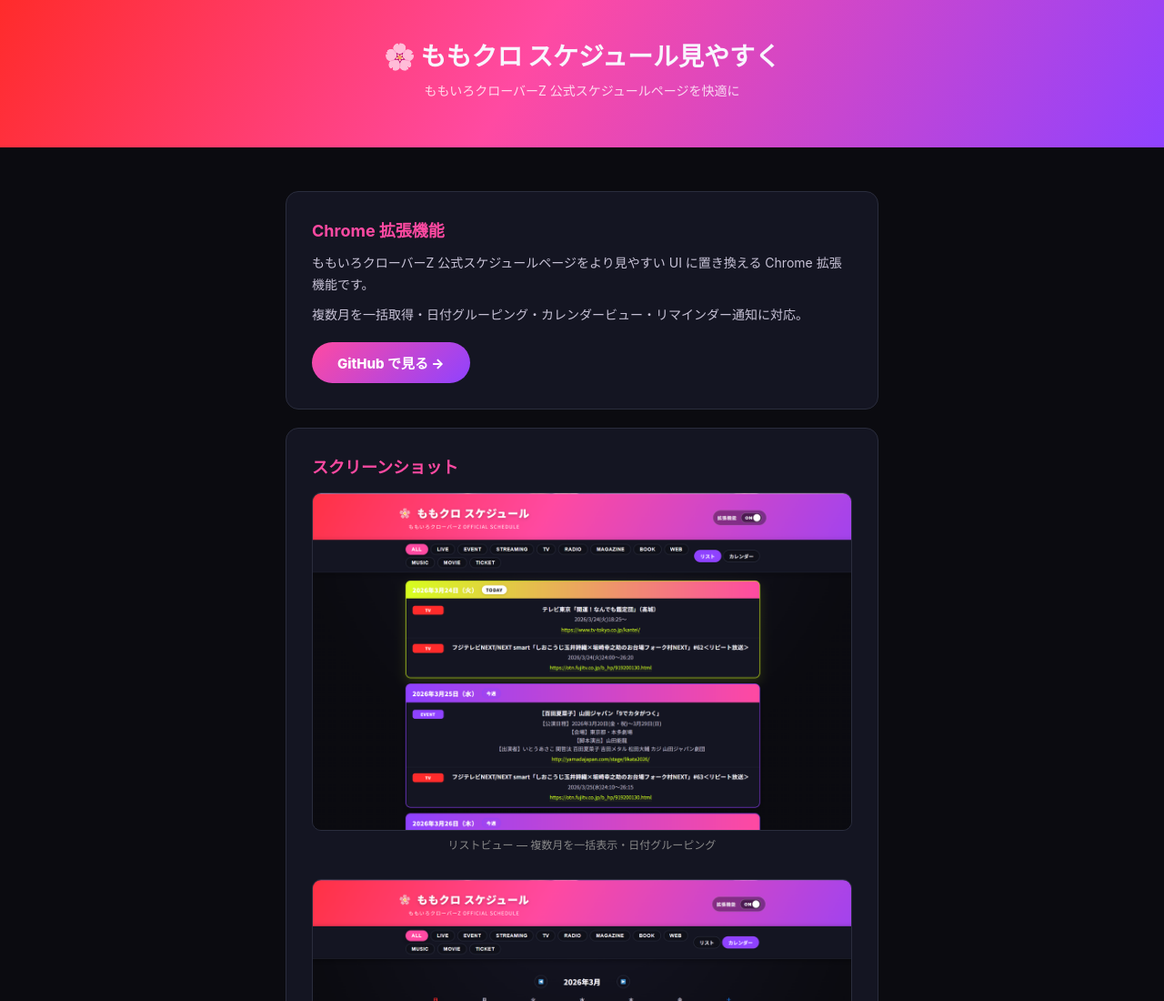
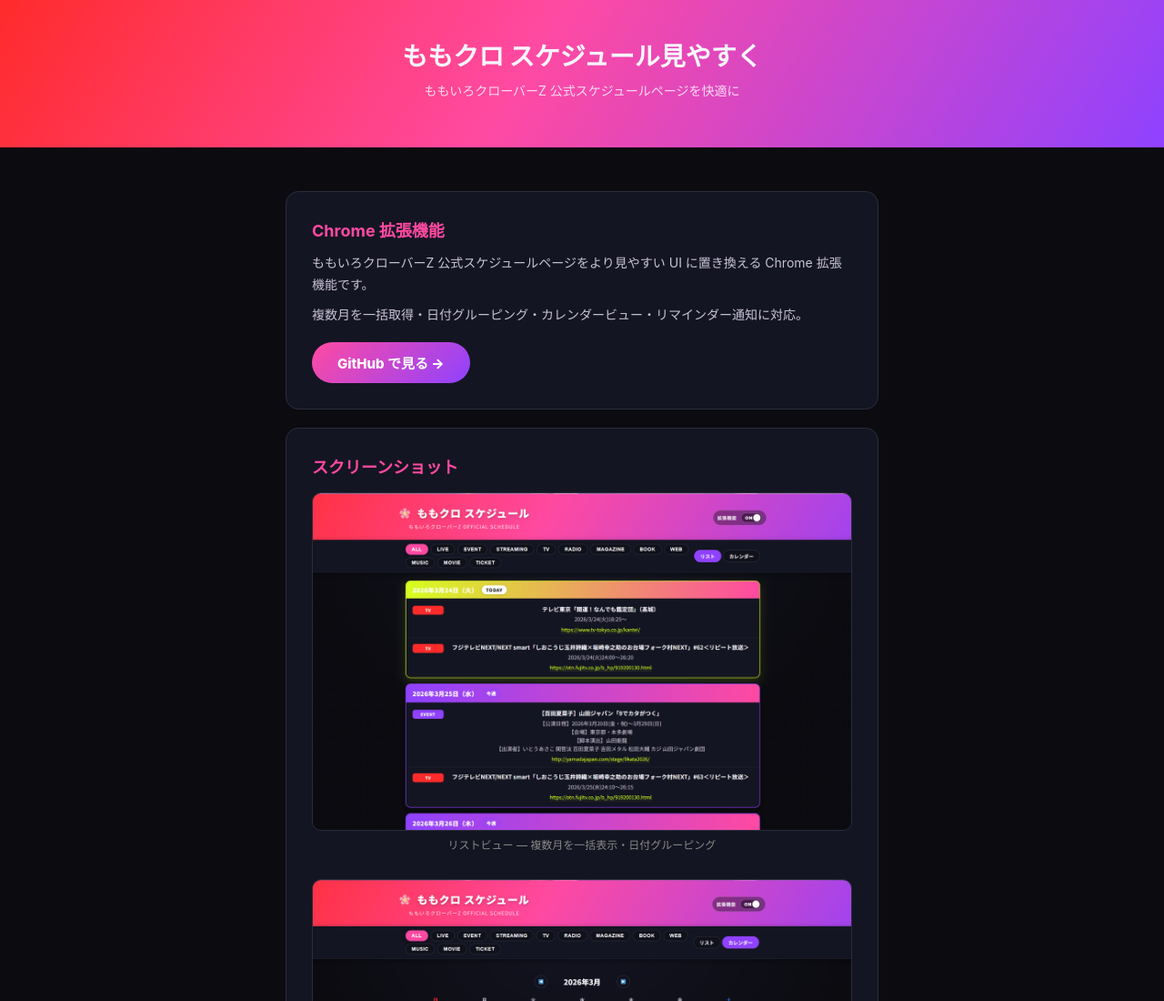
Before and after one commit to canta1sei/momoclo-schedule-ext, a browser extension: page docs/index.html in a window 1280 px wide. Shown: the top 1100 px of the page at 91% size. Drawn offline with Linux system fonts and the light colour scheme.

Commit message:
docs: index.html の絵文字を削除

```diff
--- a/docs/index.html
+++ b/docs/index.html
@@ -68,7 +68,7 @@
 </head>
 <body>
   <header>
-    <h1>🌸 ももクロ スケジュール見やすく</h1>
+    <h1>ももクロ スケジュール見やすく</h1>
     <p>ももいろクローバーZ 公式スケジュールページを快適に</p>
   </header>
   <main>
```
